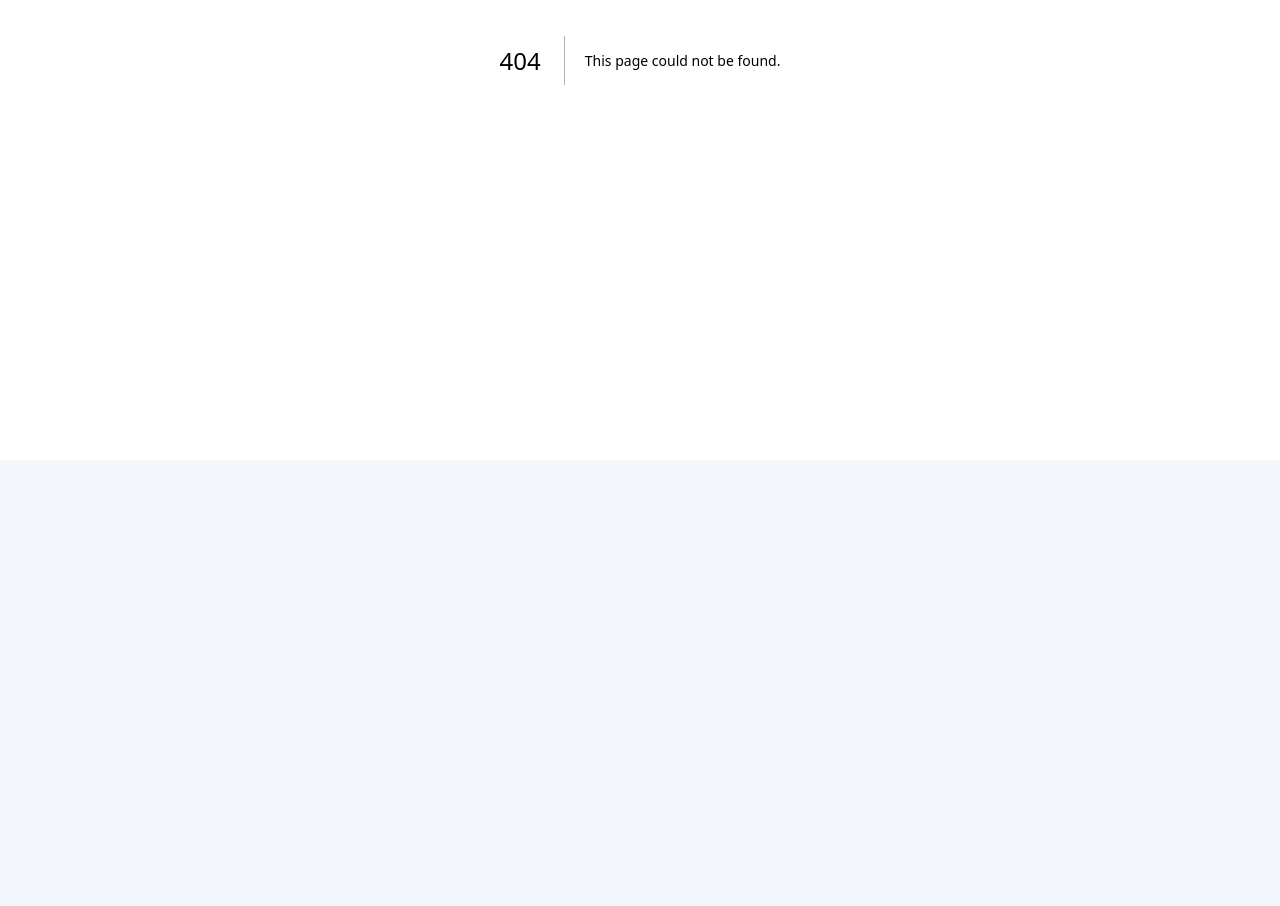
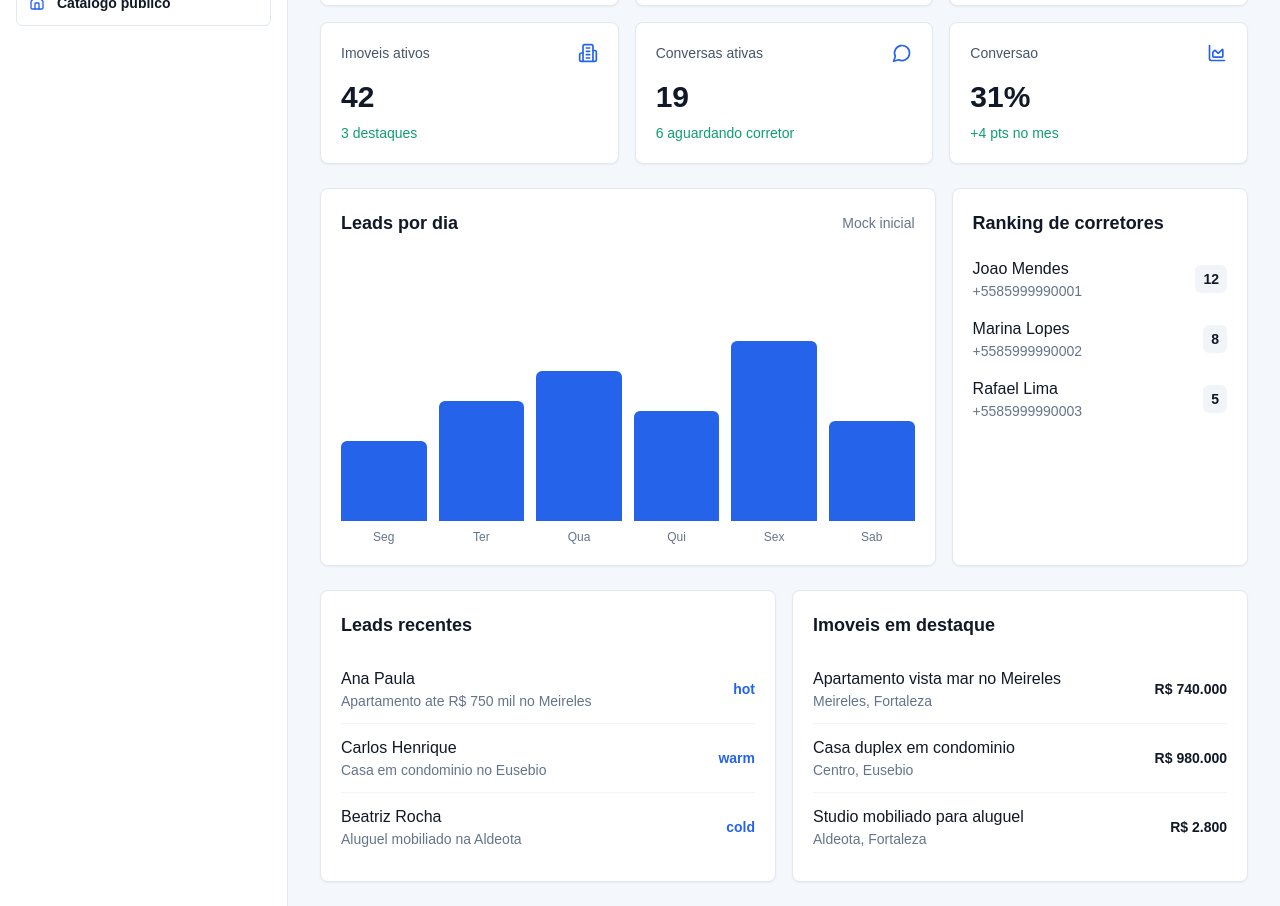
Before and after one commit to kairosystem085/agente-imob, a Next.js app: page /dashboard in a window 1280 px wide. Before the commit this address had no page. Shown: the part 340-1246 px from the top of the page. Before the commit the page ends 800 px from the top, so only its background shows below. Built offline with nearby package versions, Linux system fonts and the light colour scheme.

Commit message:
Add dashboard page

```diff
--- /dev/null
+++ b/src/app/(dashboard)/dashboard/page.tsx
@@ -0,0 +1,91 @@
+import { AreaChart, Building2, CalendarDays, MessageCircle, TrendingUp, Users } from "lucide-react";
+import { MetricCard } from "@/components/ui/metric-card";
+import { PageHeader } from "@/components/ui/page-header";
+import { brokers, dashboardSeries, leads, properties } from "@/lib/mock-data";
+
+const metrics = [
+  { title: "Leads novos", value: "24", change: "+18% esta semana", icon: Users },
+  { title: "Qualificados", value: "13", change: "+7 oportunidades", icon: TrendingUp },
+  { title: "Visitas", value: "8", change: "5 nos proximos dias", icon: CalendarDays },
+  { title: "Imoveis ativos", value: "42", change: "3 destaques", icon: Building2 },
+  { title: "Conversas ativas", value: "19", change: "6 aguardando corretor", icon: MessageCircle },
+  { title: "Conversao", value: "31%", change: "+4 pts no mes", icon: AreaChart }
+];
+
+export default function DashboardPage() {
+  return (
+    <div className="space-y-6">
+      <PageHeader eyebrow="Visao geral" title="Operacao comercial" description="Indicadores principais para corretor autonomo ou equipe imobiliaria, com foco em leads, visitas e conversas." />
+
+      <section className="grid gap-4 md:grid-cols-2 xl:grid-cols-3">
+        {metrics.map((metric) => <MetricCard key={metric.title} {...metric} />)}
+      </section>
+
+      <section className="grid gap-4 xl:grid-cols-[1.35fr_0.65fr]">
+        <div className="rounded-lg border border-slate-200 bg-white p-5 shadow-sm">
+          <div className="mb-5 flex items-center justify-between">
+            <h2 className="text-lg font-semibold text-ink">Leads por dia</h2>
+            <span className="text-sm text-slate-500">Mock inicial</span>
+          </div>
+          <div className="flex h-72 items-end gap-3">
+            {dashboardSeries.map((point) => (
+              <div key={point.day} className="flex flex-1 flex-col items-center gap-2">
+                <div className="w-full rounded-t-md bg-signal" style={{ height: `${point.leads * 10}px` }} title={`${point.leads} leads`} />
+                <span className="text-xs font-medium text-slate-500">{point.day}</span>
+              </div>
+            ))}
+          </div>
+        </div>
+
+        <div className="rounded-lg border border-slate-200 bg-white p-5 shadow-sm">
+          <h2 className="text-lg font-semibold text-ink">Ranking de corretores</h2>
+          <div className="mt-5 space-y-4">
+            {brokers.map((broker, index) => (
+              <div key={broker.id} className="flex items-center justify-between">
+                <div>
+                  <p className="font-medium text-ink">{broker.name}</p>
+                  <p className="text-sm text-slate-500">{broker.notificationPhone}</p>
+                </div>
+                <span className="rounded-md bg-slate-100 px-2 py-1 text-sm font-semibold">{index === 0 ? "12" : index === 1 ? "8" : "5"}</span>
+              </div>
+            ))}
+          </div>
+        </div>
+      </section>
+
+      <section className="grid gap-4 xl:grid-cols-2">
+        <div className="rounded-lg border border-slate-200 bg-white p-5 shadow-sm">
+          <h2 className="text-lg font-semibold text-ink">Leads recentes</h2>
+          <div className="mt-4 divide-y divide-slate-100">
+            {leads.map((lead) => (
+              <div key={lead.id} className="flex items-center justify-between py-3">
+                <div>
+                  <p className="font-medium text-ink">{lead.name}</p>
+                  <p className="text-sm text-slate-500">{lead.interest}</p>
+                </div>
+                <span className="text-sm font-semibold text-signal">{lead.temperature}</span>
+              </div>
+            ))}
+          </div>
+        </div>
+
+        <div className="rounded-lg border border-slate-200 bg-white p-5 shadow-sm">
+          <h2 className="text-lg font-semibold text-ink">Imoveis em destaque</h2>
+          <div className="mt-4 divide-y divide-slate-100">
+            {properties.map((property) => (
+              <div key={property.id} className="flex items-center justify-between py-3">
+                <div>
+                  <p className="font-medium text-ink">{property.title}</p>
+                  <p className="text-sm text-slate-500">{property.district}, {property.city}</p>
+                </div>
+                <span className="text-sm font-semibold text-ink">
+                  {new Intl.NumberFormat("pt-BR", { style: "currency", currency: "BRL", maximumFractionDigits: 0 }).format(property.price)}
+                </span>
+              </div>
+            ))}
+          </div>
+        </div>
+      </section>
+    </div>
+  );
+}
```
